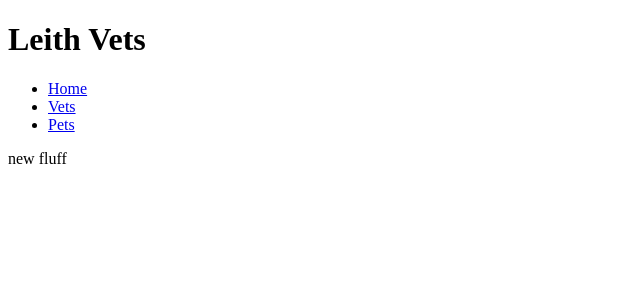
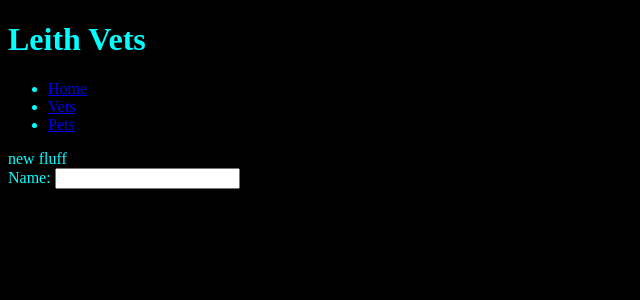
Before and after one commit to adammac87/Hogwarts-Menagerie-Project, a Flask app: template templates/pets/new.html in a window 1280 px wide. Shown: the top 300 px of the page, without its empty margins (0-640 px from the left). Run offline with Flask 2, Linux system fonts and the light colour scheme; the template is opened without the code that fills it, so the values that code supplies are empty.

Commit message:
added basic css to make less jarring on eyes

```diff
--- /dev/null
+++ b/static/style.css
@@ -0,0 +1,4 @@
+body{
+    background-color: black;
+    color: aqua;
+}
--- a/templates/base.html
+++ b/templates/base.html
@@ -5,6 +5,7 @@
     <meta charset="UTF-8">
     <meta name="viewport" content="width=device-width, initial-scale=1.0">
     <meta http-equiv="X-UA-Compatible" content="ie=edge">
+    <link rel="stylesheet" href="{{ url_for('static', filename='style.css') }}">
     <title>Pets List</title>
 
 </head>
--- a/templates/pets/new.html
+++ b/templates/pets/new.html
@@ -1,4 +1,27 @@
 {% extends "base.html" %}
 {% block content %}
 new fluff
+
+
+<form action ="/pets" method ="post"></form>
+
+<div>
+    <label for="name">Name:</label>
+    <input type="text" id="name">
+</div>
+
+
+
+
+
+
+
+
+
+
+
+
+
+
+
 {% endblock %}
```
Also changed, not shown: controllers/pet_controller.py (+23 -0 lines).
